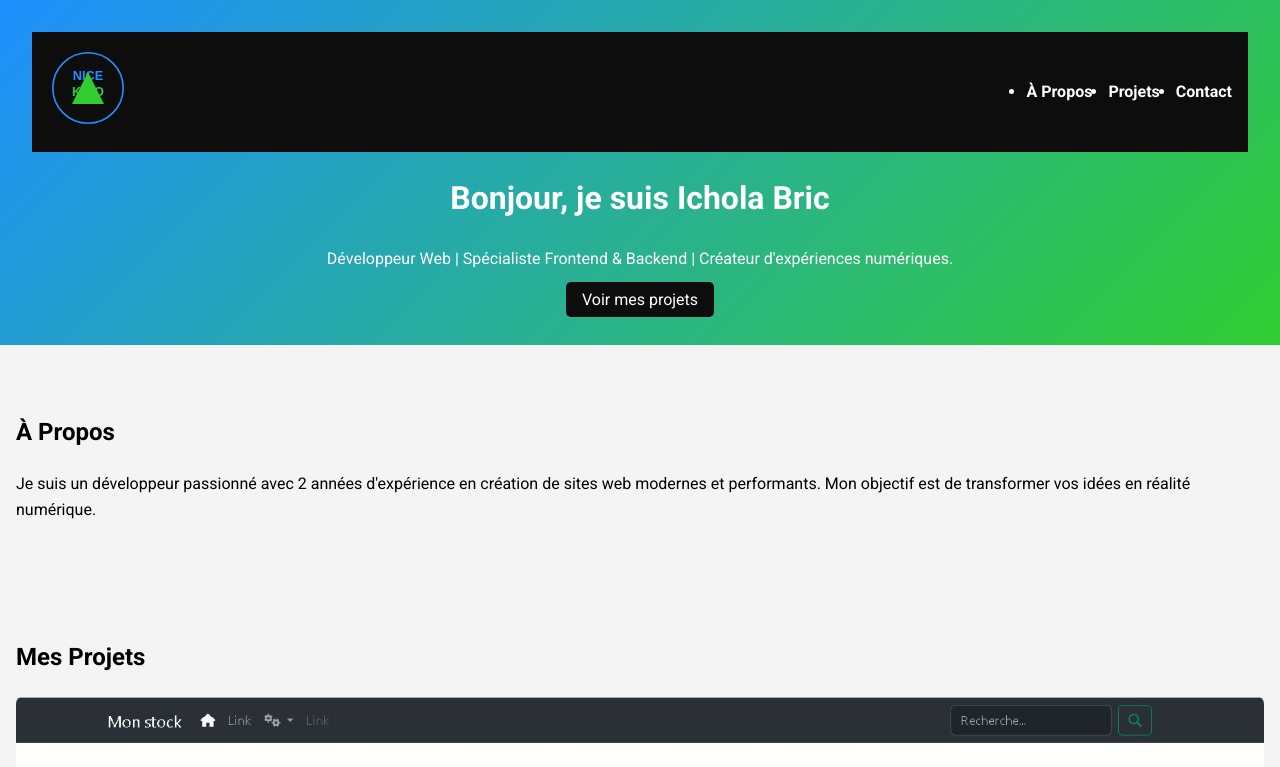
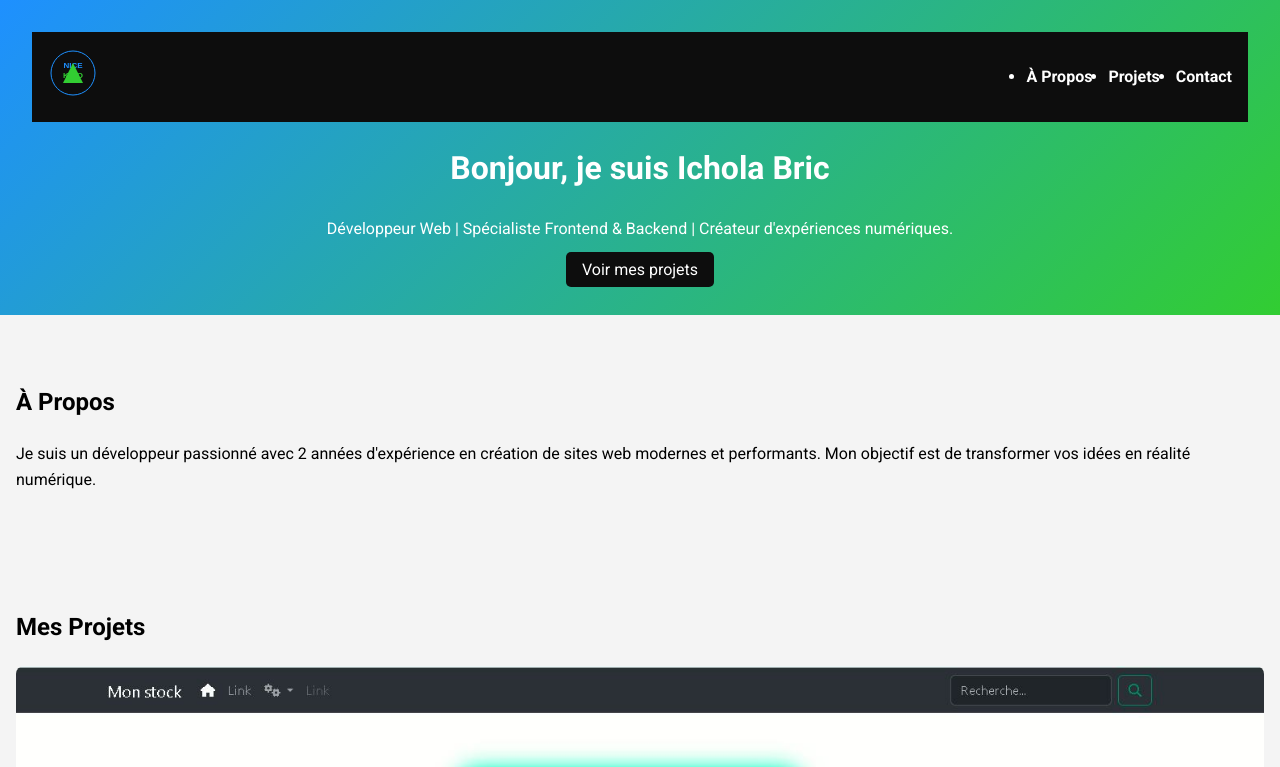
Before and after one commit to Ichola90/monPortfolio, a plain HTML site: page index.html in a window 1280 px wide. Shown: the top 767 px of the page. Drawn offline with Linux system fonts and the light colour scheme.

Commit message:
Update index.html

```diff
--- a/index.html
+++ b/index.html
@@ -11,7 +11,7 @@
 <body>
     <header class="hero-section">
         <nav class="navbar">
-            <a href="#home" class="logo"><svg xmlns="http://www.w3.org/2000/svg" width="80" height="80" viewBox="0 0 500 500">
+            <a href="#home" class="logo"><svg xmlns="http://www.w3.org/2000/svg" width="50" height="50" viewBox="0 0 500 500">
                 <rect width="500" height="500" fill="#0D0D0D" />
                 <text x="50%" y="40%" text-anchor="middle" font-family="Arial, sans-serif" font-weight="bold" font-size="80" fill="#1E90FF">
                     NICE
```
